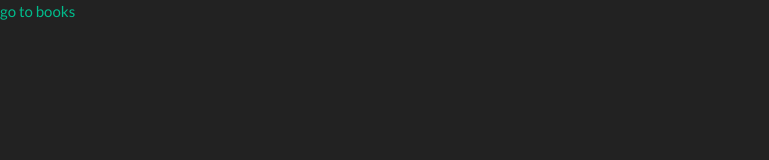
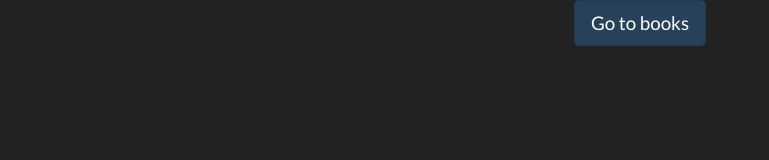
Before and after one commit to Ajay55/link, a plain HTML site: page index.html in a window 1280 px wide. Shown: the whole page, without its empty margins (0-769 px from the left). Drawn offline with Linux system fonts and the light colour scheme.

Commit message:
add link

```diff
--- a/index.html
+++ b/index.html
@@ -1,5 +1,8 @@
 
 <head><link rel="stylesheet" href="bootstrap.min.css"/></head>
 
-
-<a href="http://index-of.es/" class="class="btn btn-primary btn-lg btn-block" >go to books </a>
+<body>
+<div class="d-flex justify-content-center">
+<a href="http://index-of.es/" class="btn btn-primary btn-lg active" role="button" aria-pressed="true">Go to books</a>
+</div>
+</body>
```
